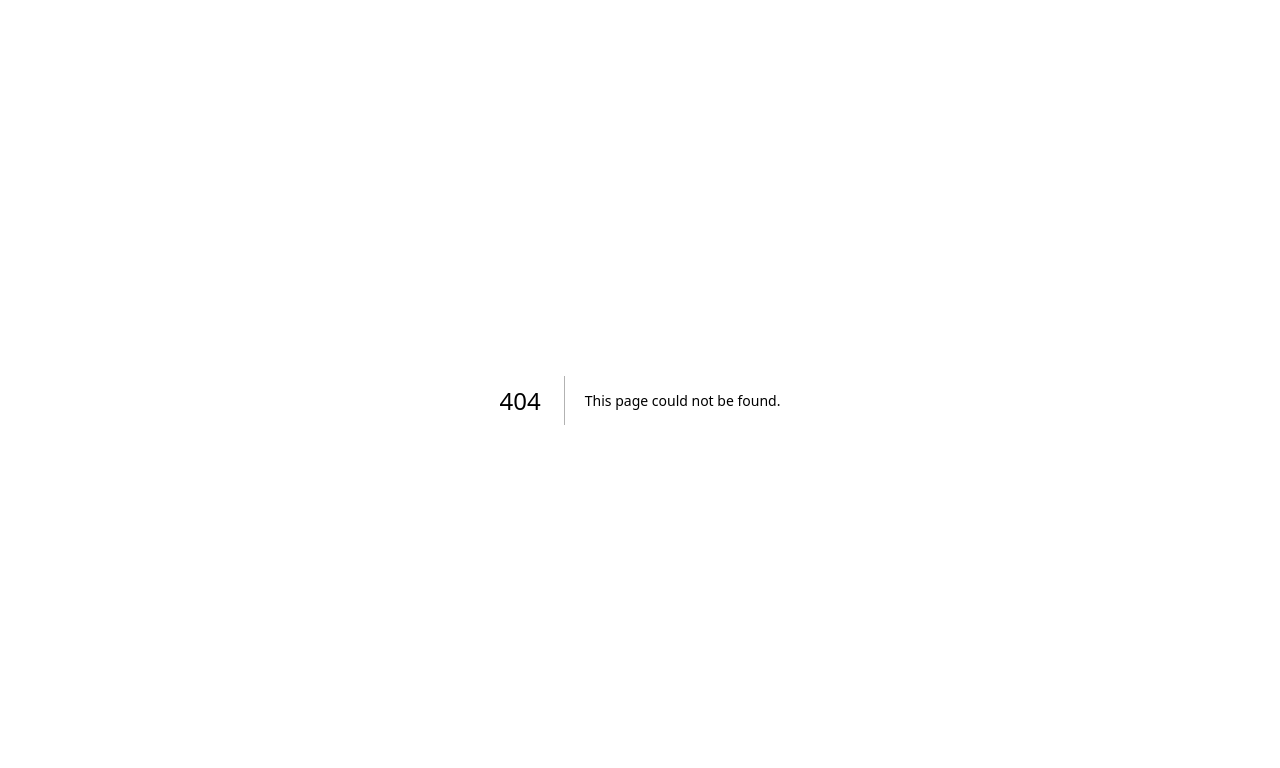
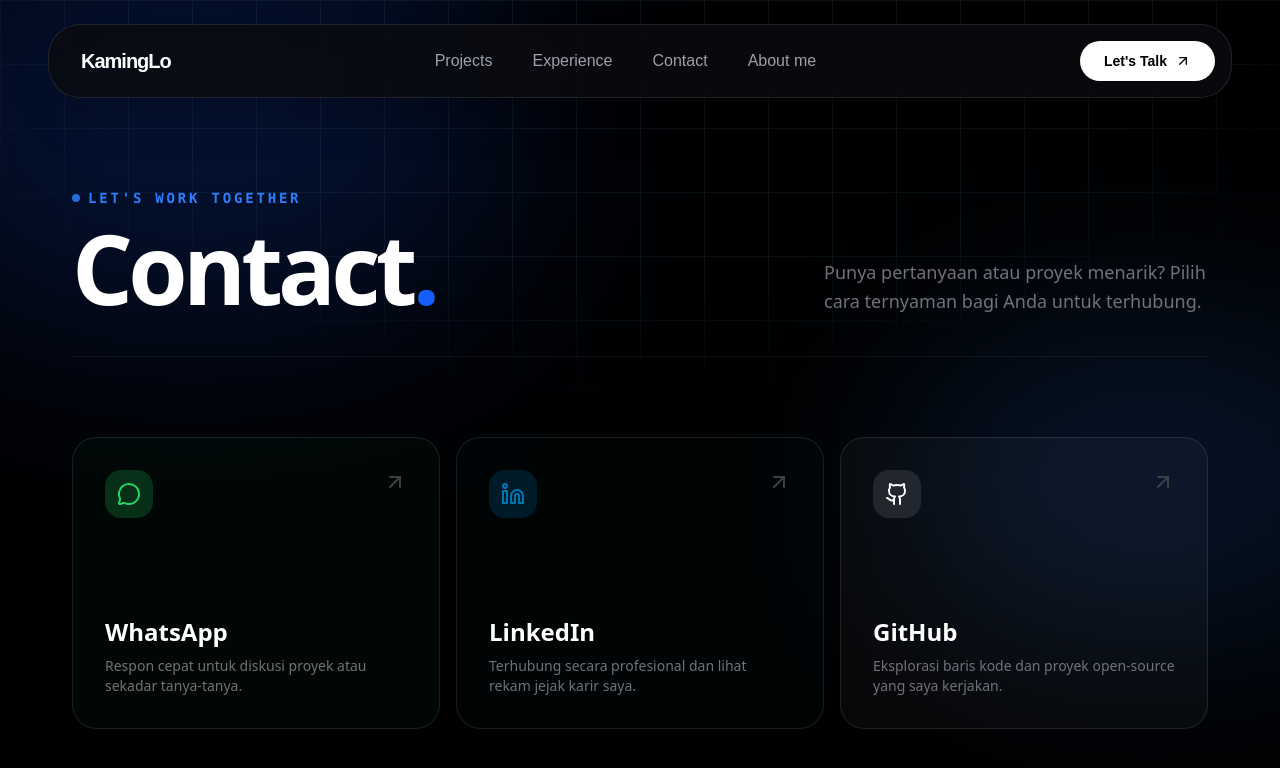
Before and after one commit to KamingLo/portfolio, a Next.js app: page /contact in a window 1280 px wide. Before the commit this address had no page. Shown: the top 768 px of the page. Built offline with nearby package versions, Linux system fonts and the light colour scheme.

Commit message:
My Contact

```diff
--- a/src/app/admin/dashboard/page.tsx
+++ b/src/app/admin/dashboard/page.tsx
@@ -46,7 +46,7 @@ export default async function DashboardPage() {
 
         {/* Navigasi ke Users */}
         <Link
-          href="/admin/users"
+          href="/admin/profile"
           className="group relative overflow-hidden p-8 rounded-[2.5rem] bg-white/[0.02] border border-white/5 transition-all hover:bg-white/[0.04] hover:scale-[1.02] active:scale-[0.98]"
         >
           <div className="relative z-10 flex justify-between items-start mb-12">
--- a/src/app/admin/projects/page.tsx
+++ b/src/app/admin/projects/page.tsx
@@ -89,7 +89,7 @@ export default async function ProjectsPage({ searchParams }: { searchParams: Pro
 
                         {/* 3. Live Demo Link */}
                         {item.liveDemo && (
-                          <a href="https://{item.liveDemo}" target="_blank" className="p-2 bg-white/5 rounded-lg hover:text-green-500 hover:bg-green-500/10 transition-all">
+                          <a href={item.liveDemo} target="_blank" className="p-2 bg-white/5 rounded-lg hover:text-green-500 hover:bg-green-500/10 transition-all">
                             <ExternalLink size={18} />
                           </a>
                         )}
--- /dev/null
+++ b/src/app/contact/page.tsx
@@ -0,0 +1,87 @@
+import MainLayout from "@/components/layouts/main-layout";
+import Section from "@/components/layouts/sections";
+import { ArrowUpRight, Github, Linkedin, MessageCircle, Send } from "lucide-react";
+
+export default function ContactPage() {
+  return (
+    <MainLayout>
+      <Section id="contact" className="text-zinc-300 mt-10 pb-20">
+        {/* Header Section */}
+        <div className="flex flex-col md:flex-row md:items-end justify-between mb-12 md:mb-20 gap-6 border-b border-white/5 pb-10">
+          <div className="space-y-3">
+            <div className="inline-flex items-center gap-2">
+              <span className="h-2 w-2 rounded-full bg-blue-500 animate-pulse" />
+              <span className="text-sm font-mono tracking-[0.2em] text-blue-500 font-semibold uppercase">
+                Let's Work Together
+              </span>
+            </div>
+            <h2 className="text-5xl md:text-8xl font-bold text-white tracking-tighter">
+              Contact<span className="text-blue-600">.</span>
+            </h2>
+          </div>
+          <p className="text-zinc-500 max-w-sm text-base md:text-lg font-medium leading-relaxed">
+            Punya pertanyaan atau proyek menarik? Pilih cara ternyaman bagi Anda untuk terhubung.
+          </p>
+        </div>
+
+        {/* Bento Grid Layout */}
+        <div className="grid grid-cols-1 md:grid-cols-3 md:grid-rows-2 gap-4 h-auto md:h-[600px]">
+
+          {/* WhatsApp Card - Primary Action */}
+          <a
+            href="https://wa.me/6283835360789"
+            target="_blank"
+            className="md:col-span-1 md:row-span-1 group relative overflow-hidden rounded-3xl border border-white/10 bg-[#25D366]/[0.03] p-8 transition-all hover:bg-[#25D366]/[0.08]"
+          >
+            <div className="relative z-10 flex flex-col h-full justify-between">
+              <div className="bg-[#25D366]/20 w-12 h-12 rounded-2xl flex items-center justify-center text-[#25D366]">
+                <MessageCircle size={24} />
+              </div>
+              <div>
+                <h3 className="text-2xl font-bold text-white mb-2">WhatsApp</h3>
+                <p className="text-zinc-500 text-sm">Respon cepat untuk diskusi proyek atau sekadar tanya-tanya.</p>
+              </div>
+            </div>
+            <ArrowUpRight className="absolute top-8 right-8 text-zinc-700 group-hover:text-white transition-all group-hover:translate-x-1 group-hover:-translate-y-1" />
+          </a>
+
+          {/* LinkedIn Card */}
+          <a
+            href="https://linkedin.com/in/kaming-lo"
+            target="_blank"
+            className="md:col-span-1 md:row-span-1 group relative overflow-hidden rounded-3xl border border-white/10 bg-[#0077B5]/[0.03] p-8 transition-all hover:bg-[#0077B5]/[0.08]"
+          >
+            <div className="relative z-10 flex flex-col h-full justify-between">
+              <div className="bg-[#0077B5]/20 w-12 h-12 rounded-2xl flex items-center justify-center text-[#0077B5]">
+                <Linkedin size={24} />
+              </div>
+              <div>
+                <h3 className="text-2xl font-bold text-white mb-2">LinkedIn</h3>
+                <p className="text-zinc-500 text-sm">Terhubung secara profesional dan lihat rekam jejak karir saya.</p>
+              </div>
+            </div>
+            <ArrowUpRight className="absolute top-8 right-8 text-zinc-700 group-hover:text-white transition-all group-hover:translate-x-1 group-hover:-translate-y-1" />
+          </a>
+
+          {/* GitHub Card */}
+          <a
+            href="https://github.com/kaminglo"
+            target="_blank"
+            className="md:col-span-1 md:row-span-1 group relative overflow-hidden rounded-3xl border border-white/10 bg-white/[0.03] p-8 transition-all hover:bg-white/[0.08]"
+          >
+            <div className="relative z-10 flex flex-col h-full justify-between">
+              <div className="bg-white/10 w-12 h-12 rounded-2xl flex items-center justify-center text-white">
+                <Github size={24} />
+              </div>
+              <div>
+                <h3 className="text-2xl font-bold text-white mb-2">GitHub</h3>
+                <p className="text-zinc-500 text-sm">Eksplorasi baris kode dan proyek open-source yang saya kerjakan.</p>
+              </div>
+            </div>
+            <ArrowUpRight className="absolute top-8 right-8 text-zinc-700 group-hover:text-white transition-all group-hover:translate-x-1 group-hover:-translate-y-1" />
+          </a>
+        </div>
+      </Section>
+    </MainLayout>
+  );
+}
--- a/src/components/layouts/navbar.tsx
+++ b/src/components/layouts/navbar.tsx
@@ -17,9 +17,9 @@ export const Navbar = () => {
 
     const navLinks = [
         { name: 'Projects', href: '/projects' },
-        { name: 'Stack', href: '#stack' },
         { name: 'Experience', href: '#experience' },
-        { name: 'Blog', href: '/blog' },
+        { name: 'Contact', href: '/contact' },
+        { name: 'About me', href: '/about-me' },
     ];
 
     return (
```
Also changed, not shown: src/app/admin/profile/page.tsx (renamed from src/app/admin/users/page.tsx).
